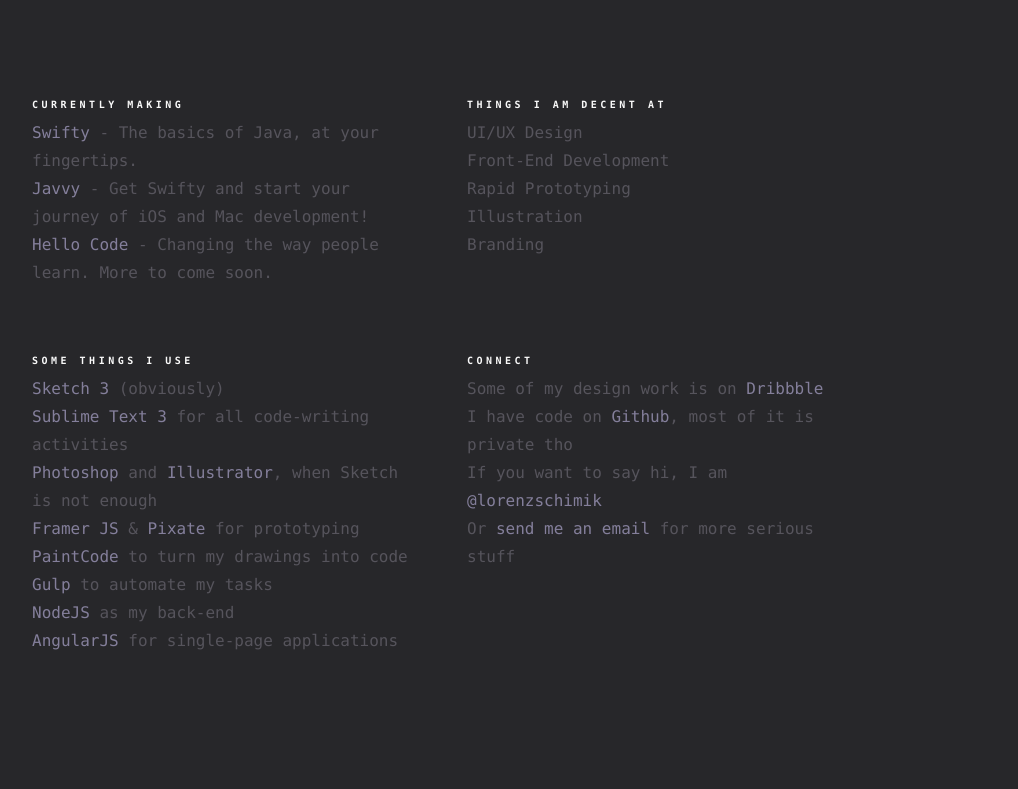
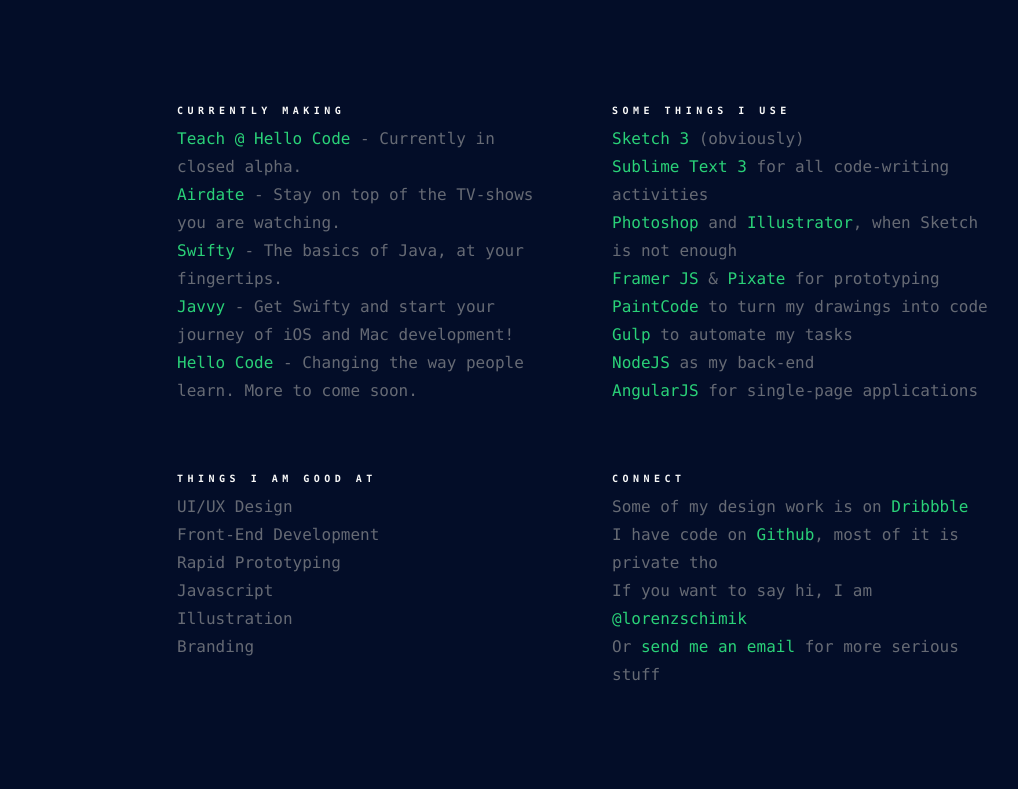
Before and after one commit to iamlorenz/iamlorenz, a website: page index.html in a window 1280 px wide. Shown: the part 152-941 px from the top of the page, without its empty margins (28-1046 px from the left). Before the commit the page ends 907 px from the top, so only its background shows below. Drawn offline with nearby package versions, Linux system fonts and the light colour scheme.

Commit message:
updated site design and layout

```diff
--- a/gulpfile.js
+++ b/gulpfile.js
@@ -1,6 +1,6 @@
-//load all our gulp plugins
+ //load all our gulp plugins
 var gulp = require('gulp'),
-    sass = require('gulp-ruby-sass'),
+    sass = require('gulp-sass'),
     autoprefixer = require('gulp-autoprefixer'),
     minifycss = require('gulp-minify-css'),
     jshint = require('gulp-jshint'),
@@ -15,7 +15,8 @@
 
 //Compile sass files, minify & add prefixes
 gulp.task('styles', function() {
-  return sass('src/styles/style.scss', { style: 'expanded' })
+  return gulp.src('src/styles/style.scss', { style: 'expanded' })
+    .pipe(sass())
     .pipe(autoprefixer('last 2 version'))
     .pipe(gulp.dest('css/'))
     .pipe(rename({suffix: '.min'}))
--- a/index.html
+++ b/index.html
@@ -19,27 +19,22 @@
 		<!-- SCRIPTS -->
 		<script src="http://ajax.googleapis.com/ajax/libs/jquery/1.11.0/jquery.min.js"></script>
 		<script src="//use.typekit.net/cnd5ohx.js"></script>
-		<script>try{Typekit.load({ async: true });}catch(e){}</script>
+		<script>try{Typekit.load({ async: false });}catch(e){}</script>
 	</head>
 	<body>
+        <section class="base">
         	<div class="headline">
-			<a href="."><h1>lorenz schimik</h1></a>
+    			<a href="."><h1>Lorenz Schimik</h1></a>
     			<h2>I make things. Digital things. Mostly.</h2>
     		</div>
         	<div class="container">
         		<div class="box">
         			<h3>CURRENTLY MAKING</h3>
+                    <p><a href="http://teach.hellocode.io">Teach @ Hello Code</a> - Currently in closed alpha.<p>
+                    <p><a href="http://airdate.io">Airdate</a> - Stay on top of the TV-shows you are watching.</p>
         			<p><a href="http://swifty-app.com">Swifty</a> - The basics of Java, at your fingertips.</p>
                     <p><a href="http://javvy-app.com">Javvy</a> - Get Swifty and start your journey of iOS and Mac development!</p>
                     <p><a href="http://hellocode.io">Hello Code</a> - Changing the way people learn. More to come soon.<p>
-    		</div>
-    		<div class="box">
-    			<h3>THINGS I AM DECENT AT</h3>
-    			<p>UI/UX Design<p>
-				<p>Front-End Development<p>
-    			<p>Rapid Prototyping<p>
-    			<p>Illustration<p>
-    			<p>Branding<p>
         		</div>
         		<div class="box">
         			<h3>SOME THINGS I USE</h3>
@@ -53,12 +48,23 @@
         			<p><a href="http://angularjs.org">AngularJS</a> for single-page applications<p>
         		</div>
                 <div class="box">
+                    <h3>THINGS I AM GOOD AT</h3>
+                    <p>UI/UX Design<p>
+                    <p>Front-End Development<p>
+                    <p>Rapid Prototyping<p>
+                    <p>Javascript<p>
+                    <p>Illustration<p>
+                    <p>Branding<p>
+                </div>
+        		<div class="box">
         			<h3>CONNECT</h3>
-    			<p>Some of my design work is on <a href="http://dribbble.com/lorenzschimik"> Dribbble</a><p>
-    			<p>I have code on <a href="http://github.com/iamlorenz"> Github</a>, most of it is private tho<p>
+        			<p>Some of my design work is on <a href="http://dribbble.com/lorenzschimik"> Dribbble</a></p>
+        			<p>I have code on <a href="http://github.com/iamlorenz"> Github</a>, most of it is private tho</p>
         			<p>If you want to say hi, I am <a href="http://twitter.com/lorenzschimik"> @lorenzschimik</a></p>
-    			<p>Or <a href="mailto:schimik@outlook.com">send me an email</a> for more serious stuff<p>
+        			<p>Or <a href="mailto:schimik@outlook.com">send me an email</a> for more serious stuff</p>
         		</div>
+            </div>
+        </section>
 	</body>
 
 </html>
--- a/package.json
+++ b/package.json
@@ -13,6 +13,7 @@
     "gulp-rename": "^1.2.2",
     "gulp-ruby-sass": "^1.1.0",
     "gulp-uglify": "^1.2.0",
-    "gulp-util": "^3.0.6"
+    "gulp-util": "^3.0.6",
+    "gulp-sass":"latest"
   }
 }
--- a/src/styles/style.scss
+++ b/src/styles/style.scss
@@ -1,19 +1,27 @@
 //variables
+$bg: #030D28;
 $main: #f9f9f9;
 $light:#f9f9f9;
-$accent: #56545C;
-$link: #847F9B; //#ECCD5F
+$accent: #666A74;
+$link: #2AD178; //#ECCD5F
+$link-hover: #202A40;
 $weight:500;
 $boxwidth: 380px;
 
 //basics
 body{
-	background-color: #27272A;
+	background-color: $bg;
 	font-family: "europa", Menlo, Courier, sans-serif;
 	font-weight: $weight;
 	color: $main;
 	line-height: 28px;
 }
+
+.base{
+	max-width: 870px;
+	margin:0 auto;
+}
+
 h1{
 	font-size: 20px;
 	font-weight:$weight;
@@ -28,12 +36,12 @@
 }
 
 @keyframes titleanimation {
-    0%   {color: #2bde05;}
-    20%  {color: #05de4c}
-    40%  {color: #0597de;}
-    60%  {color: #4c05de;}
-    80%  {color: #b805de;}
-    100% {color: #CB8705;}
+    0%   {color: $main;}
+    20%  {color: $link;}
+    40%  {color: $bg;}
+    60%  {color: $main;}
+    80%  {color: $link;}
+    100% {color: $bg;}
 }
 
 h1:hover{
@@ -48,7 +56,7 @@
 h3{
 	color: $light;
 	font-size: 10px;
-	letter-spacing: 3.5px;
+	letter-spacing: 4.5px;
 	margin: 0;
 
 }
@@ -57,7 +65,7 @@
 	text-decoration: none;
 }
 a:hover{
-	background-color: lighten(#27272A, 5%);
+	background-color: $link-hover;
 }
 
 //specifics
```
Also changed, not shown: css/style.css, css/style.min.css, 1 other file. Lines whose indentation alone changed are shown as unchanged.
